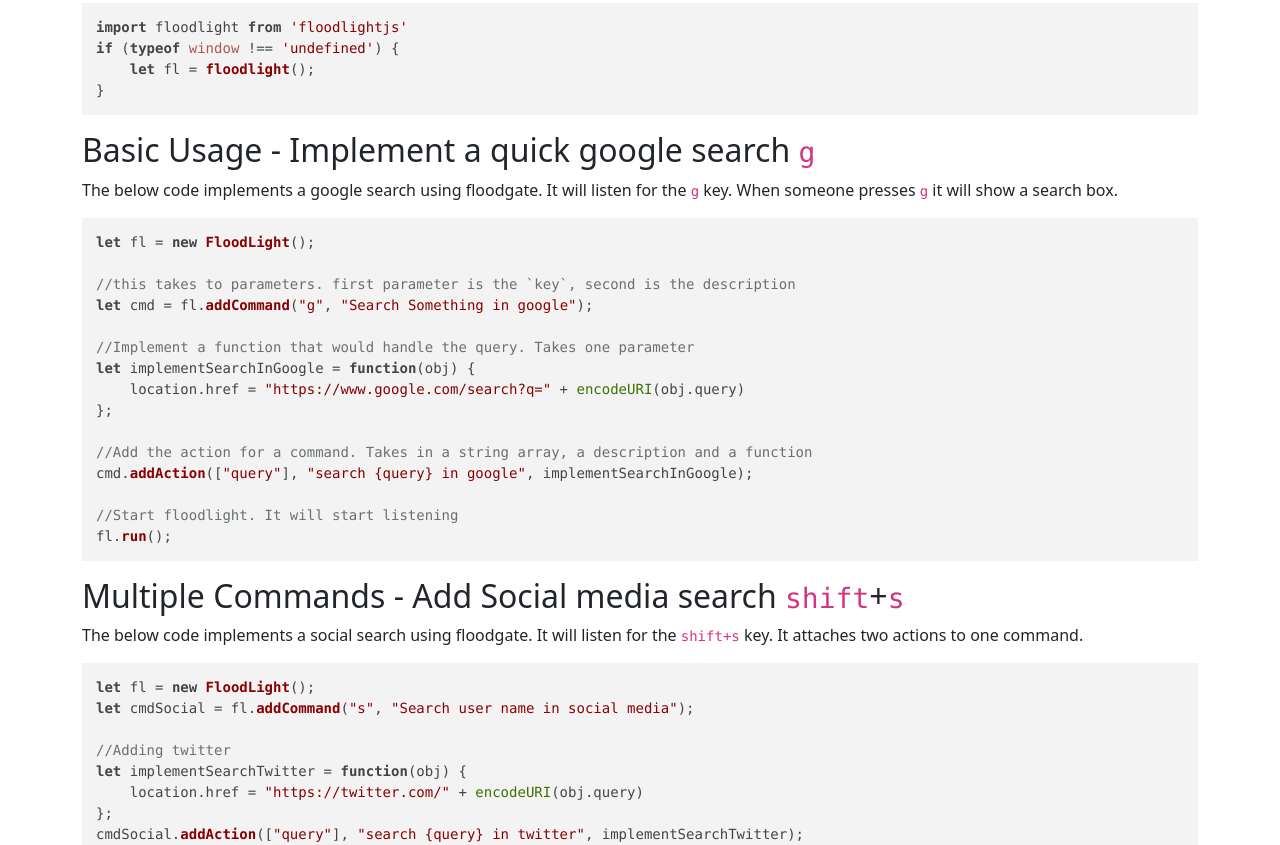
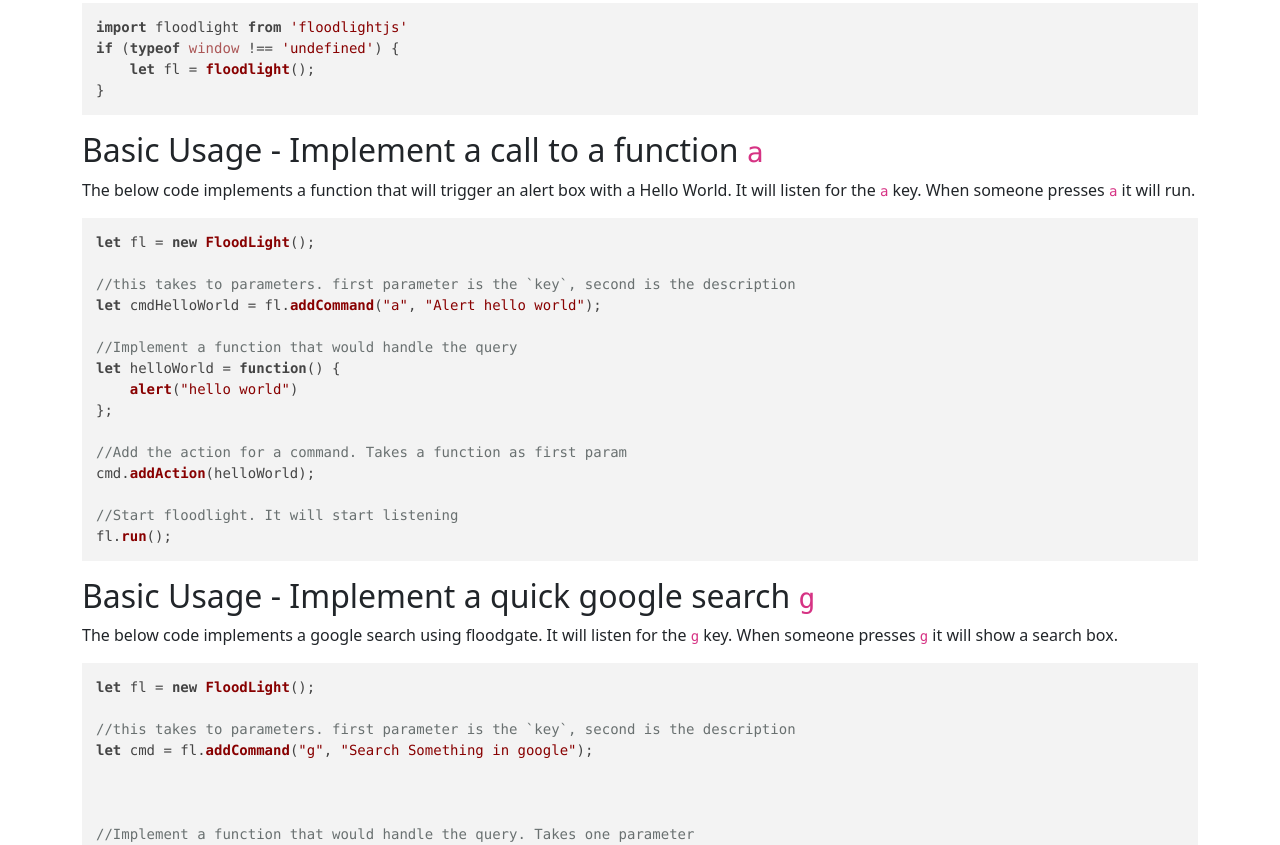
Before and after one commit to rajnandan1/floodlightjs, a website: page index.html in a window 1280 px wide. Shown: the part 1432-2277 px from the top of the page. Drawn offline with nearby package versions, Linux system fonts and the light colour scheme.

Commit message:
Added no query shortcuts

```diff
--- a/index.html
+++ b/index.html
@@ -59,13 +59,13 @@
 | Important: <code>esc</code> closes floodlight! |
 | --- |</p>
 <p align="center">
-<img src="gifs/floodlight.gif" style="width:100%" />
+<img src="gifs/floodlight.gif" style="width:100%; box-shadow: rgba(0, 0, 0, 0.07) 0px 1px 2px, rgba(0, 0, 0, 0.07) 0px 2px 4px, rgba(0, 0, 0, 0.07) 0px 4px 8px, rgba(0, 0, 0, 0.07) 0px 8px 16px, rgba(0, 0, 0, 0.07) 0px 16px 32px, rgba(0, 0, 0, 0.07) 0px 32px 64px;border-radius: 10px;" />
 </p>
 
 
 <h2 id="installation">Installation</h2>
 <p>From CDN</p>
-<pre><code><span class="hljs-tag">&lt;<span class="hljs-name">script</span> <span class="hljs-attr">src</span>=<span class="hljs-string">"https://cdn.jsdelivr.net/gh/rajnandan1/floodlightjs@1.0.6/dist/floodlight.min.js"</span>&gt;</span><span class="undefined"></span><span class="hljs-tag">&lt;/<span class="hljs-name">script</span>&gt;</span>
+<pre><code><span class="hljs-tag">&lt;<span class="hljs-name">script</span> <span class="hljs-attr">src</span>=<span class="hljs-string">"https://cdn.jsdelivr.net/gh/rajnandan1/floodlightjs@1.0.7/dist/floodlight.min.js"</span>&gt;</span><span class="undefined"></span><span class="hljs-tag">&lt;/<span class="hljs-name">script</span>&gt;</span>
 </code></pre><p>From NPM</p>
 <pre><code>npm <span class="hljs-selector-tag">i</span> floodlightjs
 </code></pre><h2 id="demo-documentation">Demo + Documentation</h2>
@@ -78,12 +78,36 @@
 <span class="hljs-keyword">if</span> (<span class="hljs-keyword">typeof</span> <span class="hljs-built_in">window</span> !== <span class="hljs-string">'undefined'</span>) {
     <span class="hljs-keyword">let</span> fl = floodlight();
 }
-</code></pre><h2 id="basic-usage-implement-a-quick-google-search-g-">Basic Usage - Implement a quick google search <code>g</code></h2>
+</code></pre>
+<!-- One section -->
+<h2 id="basic-usage-implement-a-quick-google-search-g-">Basic Usage - Implement a call to a function <code>a</code></h2>
+<p>The below code implements a function that will trigger an alert box with a Hello World. It will listen for the <code>a</code> key. When someone presses <code>a</code> it will run.</p>
+<pre><code><span class="hljs-keyword">let</span> fl = <span class="hljs-keyword">new</span> FloodLight();
+
+<span class="hljs-comment">//this takes to parameters. first parameter is the `key`, second is the description</span>
+<span class="hljs-keyword">let</span> cmdHelloWorld = fl.addCommand(<span class="hljs-string">"a"</span>, <span class="hljs-string">"Alert hello world"</span>);
+
+<span class="hljs-comment">//Implement a function that would handle the query</span>
+<span class="hljs-keyword">let</span> helloWorld = <span class="hljs-function"><span class="hljs-keyword">function</span>() </span>{
+    alert(<span class="hljs-string">"hello world"</span>)
+};
+
+<span class="hljs-comment">//Add the action for a command. Takes a function as first param</span>
+cmd.addAction(helloWorld);
+
+<span class="hljs-comment">//Start floodlight. It will start listening</span>
+fl.run();
+</code></pre>
+<!-- One section -->
+<!-- One section -->
+<h2 id="basic-usage-implement-a-quick-google-search-g-">Basic Usage - Implement a quick google search <code>g</code></h2>
 <p>The below code implements a google search using floodgate. It will listen for the <code>g</code> key. When someone presses <code>g</code> it will show a search box.</p>
 <pre><code><span class="hljs-keyword">let</span> fl = <span class="hljs-keyword">new</span> FloodLight();
 
 <span class="hljs-comment">//this takes to parameters. first parameter is the `key`, second is the description</span>
 <span class="hljs-keyword">let</span> cmd = fl.addCommand(<span class="hljs-string">"g"</span>, <span class="hljs-string">"Search Something in google"</span>);
+
+
 
 <span class="hljs-comment">//Implement a function that would handle the query. Takes one parameter</span>
 <span class="hljs-keyword">let</span> implementSearchInGoogle = <span class="hljs-function"><span class="hljs-keyword">function</span>(<span class="hljs-params">obj</span>) </span>{
@@ -95,7 +119,9 @@ cmd.addAction([<span class="hljs-string">"query"</span>], <span class="hljs-stri
 
 <span class="hljs-comment">//Start floodlight. It will start listening</span>
 fl.run();
-</code></pre><h2 id="multiple-commands-add-social-media-search-shift-s-">Multiple Commands - Add Social media search <code>shift</code>+<code>s</code></h2>
+</code></pre>
+<!-- One section -->
+<h2 id="multiple-commands-add-social-media-search-shift-s-">Multiple Commands - Add Social media search <code>shift</code>+<code>s</code></h2>
 <p>The below code implements a social search using floodgate. It will listen for the <code>shift+s</code> key. It attaches two actions to one command.</p>
 <pre><code><span class="hljs-keyword">let</span> fl = <span class="hljs-keyword">new</span> FloodLight();
 <span class="hljs-keyword">let</span> cmdSocial = fl.addCommand(<span class="hljs-string">"s"</span>, <span class="hljs-string">"Search user name in social media"</span>);
@@ -198,16 +224,18 @@ fl.run();
 
 		//this takes to parameters. first parameter is the `key`, second is the description
 		let cmd = fl.addCommand("g", "Search Something in google");
-
 		//Implement a function that would handle the query. Takes one parameter
-
 		let implementSearchInGoogle = function(obj) {
 			location.href = "https://www.google.com/search?q=" + encodeURI(obj.query)
 		};
-
-
 		//Add the action for a command. Takes in a string array, a description and a function
 		cmd.addAction(["query"], "search {query} in google", implementSearchInGoogle);
+
+		// let cmdHelloWorld = fl.addCommand("a", "alert hello world");
+		let alertHelloWorld = function() {
+			alert("Hello World")
+		};
+		fl.addCommand("a", "alert hello world").addAction(alertHelloWorld);
 
 		let cmdSocial = fl.addCommand("shift+s", "Search user name in social media");
 
--- a/package.json
+++ b/package.json
@@ -1,6 +1,6 @@
 {
   "name": "floodlightjs",
-  "version": "1.0.6",
+  "version": "1.0.7",
   "description": "Easily create key board shortcuts for your JS functions. Built using JS only with no other dependency. Inspired from MacOS spotlight ",
   "main": "es6/floodlight.js",
   "scripts": {
--- a/src/floodlight.js
+++ b/src/floodlight.js
@@ -21,10 +21,7 @@ class FloodLight {
         let colorItem = "#fff";
         let colorItemActive = "#efefef";
         let fontColor = "#1A1A40";
-        if (
-            window.matchMedia &&
-            window.matchMedia("(prefers-color-scheme: dark)").matches
-        ) {
+        if (window.matchMedia && window.matchMedia("(prefers-color-scheme: dark)").matches) {
             colorItem = "#111";
             colorItemActive = "#231e24";
             fontColor = "#efefef";
@@ -200,7 +197,11 @@ class FloodLight {
                 if (this.parameters === undefined) {
                     this.parameters = [];
                 }
-				 if (!Array.isArray(params) || params.length == 0) {
+				if(typeof params === "function"){
+					fn = params;
+					params = [];
+					desc = "";
+				} else if (!Array.isArray(params) || params.length == 0) {
                     throw new Error("First parameter should be a non-empty array");
                 }
                 this.parameters.push({
@@ -362,6 +363,10 @@ class FloodLight {
             // document.getElementById("bisar-input").addEventListener("input", searchInput);
         }
         function addContainer(ix) {
+			if(allCommands[ix].parameters[0].params.length == 0){
+				allCommands[ix].parameters[0].fn();
+				return;
+			}
             let bisarMainDiv = document.getElementById(wrapper);
             if (bisarMainDiv === null) {
                 const template = document.createElement("div");
```
Also changed, not shown: es6/floodlight.js (+10 -5 lines), README.md, dist/floodlight.min.js.
